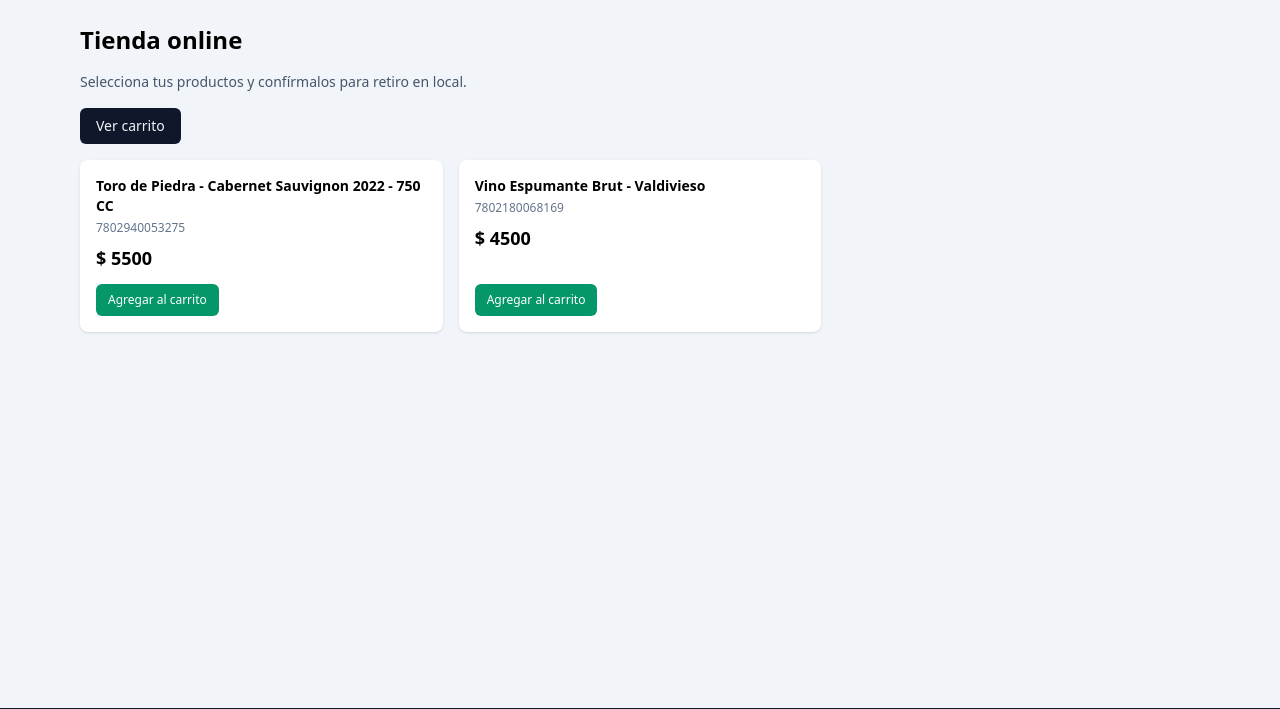
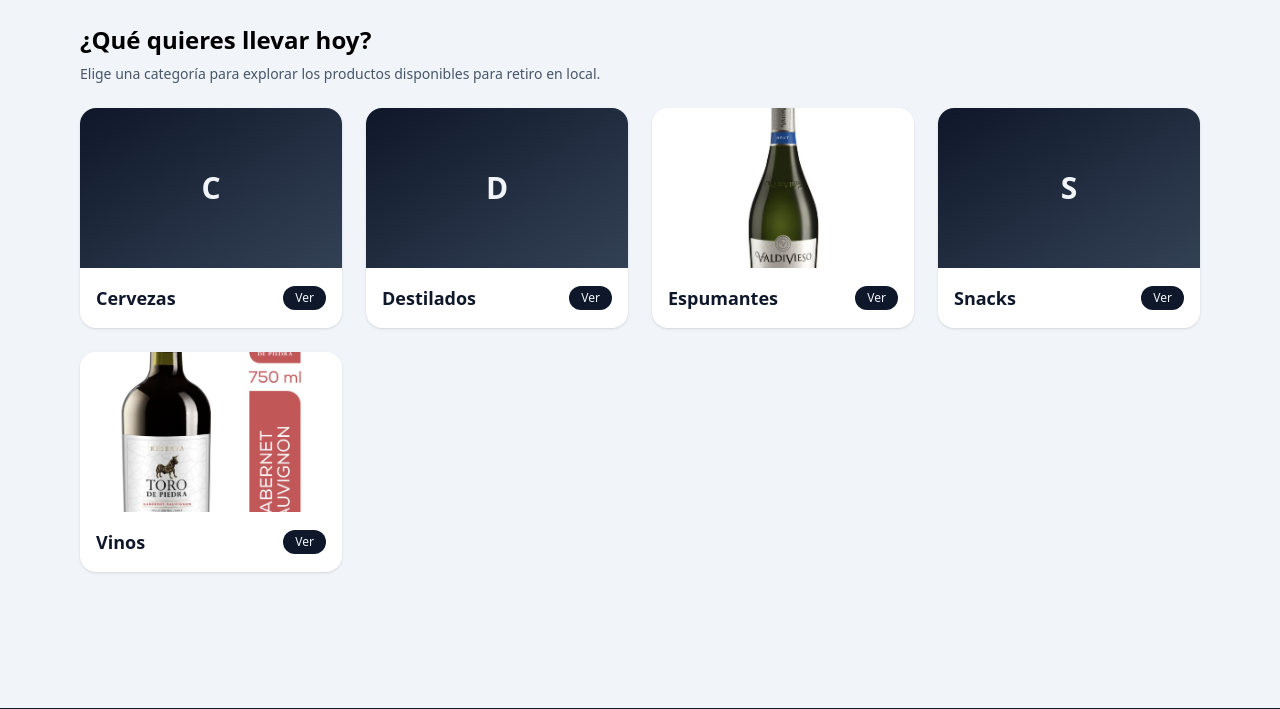
Before and after one commit to BastianPerezG/siper-pirula, a Django app: page /tienda/ in a window 1280 px wide. Shown: the part 52-761 px from the top of the page. Run offline with Django 5.2, Linux system fonts and the light colour scheme; data comes from the database, SQL or seed files in the repository; both versions use the stored data as it was after the commit; some libraries are stand-ins or nearby versions.

Commit message:
Arreglando el home de la tienda

```diff
--- a/inventario/models.py
+++ b/inventario/models.py
@@ -2,7 +2,7 @@ from django.db import models
 from django.db.models import Sum, Case, When, IntegerField, F
 from django.core.exceptions import ValidationError
 from core.models import Negocio
-
+from django.utils.text import slugify
 
 # Modelo Inventario.
 
@@ -10,8 +10,23 @@ class Categoria(models.Model):
     negocio = models.ForeignKey(Negocio, on_delete=models.PROTECT)
     nombre = models.CharField(max_length=80)
 
+    slug = models.SlugField(max_length=100, blank=True)
+    imagen = models.ImageField(upload_to="categorias/", null=True, blank=True)
+
+    activa = models.BooleanField(default=True)
+    orden = models.PositiveIntegerField(default=0)
+
+    creada = models.DateTimeField(auto_now_add=True)
+    actualizada = models.DateTimeField(auto_now=True)
+
     class Meta:
         db_table = "categoria"
+        ordering = ["orden", "nombre"]
+
+    def save(self, *args, **kwargs):
+        if not self.slug:
+            self.slug = slugify(self.nombre)
+        super().save(*args, **kwargs)
 
     def __str__(self):
         return self.nombre
--- /dev/null
+++ b/templates/tienda/home.html
@@ -0,0 +1,47 @@
+{% extends "core/base.html" %}
+
+{% block title %}El Gran Pirula - Categorías{% endblock %}
+
+{% block content %}
+<h1 class="text-2xl font-bold mb-2">
+    ¿Qué quieres llevar hoy?
+</h1>
+<p class="text-sm text-slate-600 mb-6">
+    Elige una categoría para explorar los productos disponibles para retiro en local.
+</p>
+
+<div class="grid grid-cols-1 sm:grid-cols-2 lg:grid-cols-3 xl:grid-cols-4 gap-6">
+    {% for item in categorias_data %}
+        {% with categoria=item.categoria imagen=item.imagen %}
+        <a href="{% url 'tienda:categoria_detalle' categoria.id %}"
+           class="group bg-white rounded-2xl shadow hover:shadow-lg overflow-hidden flex flex-col transition-shadow duration-200">
+
+            {% if imagen %}
+                <img src="{{ imagen.url }}"
+                     alt="{{ categoria.nombre }}"
+                     class="h-40 w-full object-cover group-hover:scale-105 transition-transform duration-300">
+            {% else %}
+                <div class="h-40 w-full bg-gradient-to-br from-slate-900 to-slate-700 flex items-center justify-center">
+                    <span class="text-3xl font-bold text-slate-100">
+                        {{ categoria.nombre|slice:":1" }}
+                    </span>
+                </div>
+            {% endif %}
+
+            <div class="p-4 flex-1 flex items-center justify-between">
+                <h2 class="text-lg font-semibold text-slate-900">
+                    {{ categoria.nombre }}
+                </h2>
+                <span class="ml-3 inline-flex items-center justify-center rounded-full bg-slate-900 text-slate-100 text-xs px-3 py-1">
+                    Ver
+                </span>
+            </div>
+        </a>
+        {% endwith %}
+    {% empty %}
+        <p class="text-sm text-slate-500">
+            No hay categorías configuradas aún. Créalas desde el panel de inventario.
+        </p>
+    {% endfor %}
+</div>
+{% endblock %}
--- a/templates/tienda/producto_lista.html
+++ b/templates/tienda/producto_lista.html
@@ -1,42 +1,41 @@
 {% extends "core/base.html" %}
 
-{% block title %}Tienda - SIPER Pirula{% endblock %}
+{% block title %}
+    {% if categoria %}
+        {{ categoria.nombre }} - SIPER Pirula
+    {% else %}
+        Tienda - SIPER Pirula
+    {% endif %}
+{% endblock %}
 
 {% block content %}
-<h1 class="text-2xl font-bold mb-4">Tienda online</h1>
+<h1 class="text-2xl font-bold mb-2">
+    {% if categoria %}
+        {{ categoria.nombre }}
+    {% else %}
+        Tienda online
+    {% endif %}
+</h1>
 
 <p class="text-sm text-slate-600 mb-4">
-    Selecciona tus productos y confírmalos para retiro en local.
+    {% if categoria %}
+        Productos disponibles en la categoría <strong>{{ categoria.nombre }}</strong>.
+    {% else %}
+        Selecciona tus productos y confírmalos para retiro en local.
+    {% endif %}
 </p>
 
-<div class="mb-4">
+<div class="mb-4 flex justify-between items-center">
+    <a href="{% url 'tienda:home' %}"
+       class="text-xs text-slate-600 hover:underline">
+        ← Volver a categorías
+    </a>
+
     <a href="{% url 'tienda:carrito_ver' %}"
        class="inline-flex items-center px-4 py-2 text-sm rounded-md bg-slate-900 text-slate-100 hover:bg-slate-800">
         Ver carrito
     </a>
 </div>
 
-<div class="grid grid-cols-1 md:grid-cols-3 gap-4">
-    {% for producto in productos %}
-        <div class="bg-white shadow rounded-lg p-4 flex flex-col">
-            <div class="font-semibold text-sm mb-1">
-                {{ producto.nombre }}
-            </div>
-            <div class="text-xs text-slate-500 mb-2">
-                {{ producto.ean }}
-            </div>
-            <div class="text-lg font-bold mb-3">
-                $ {{ producto.precio|floatformat:0 }}
-            </div>
-            <div class="mt-auto">
-                <a href="{% url 'tienda:carrito_agregar' producto.id %}"
-                   class="inline-flex items-center px-3 py-2 text-xs rounded-md bg-emerald-600 text-white hover:bg-emerald-500">
-                    Agregar al carrito
-                </a>
-            </div>
-        </div>
-    {% empty %}
-        <p class="text-slate-500 text-sm">No hay productos disponibles.</p>
-    {% endfor %}
-</div>
+{# ... deja el resto de tu grid de productos igual ... #}
 {% endblock %}
--- a/tienda/urls.py
+++ b/tienda/urls.py
@@ -5,10 +5,21 @@ app_name = "tienda"
 
 urlpatterns = [
     path("", views.tienda_home, name="home"),
+
+    # categorías
+    path(
+        "categoria/<int:categoria_id>/",
+        views.categoria_detalle,
+        name="categoria_detalle",
+    ),
+
+    # carrito
     path("carrito/", views.carrito_ver, name="carrito_ver"),
     path("carrito/agregar/<int:producto_id>/", views.carrito_agregar, name="carrito_agregar"),
+    path("carrito/eliminar/<int:producto_id>/", views.carrito_eliminar, name="carrito_eliminar"),
     path("carrito/actualizar/", views.carrito_actualizar, name="carrito_actualizar"),
-    path("carrito/eliminar/<int:producto_id>/", views.carrito_eliminar, name="carrito_eliminar"),
+
+    # checkout
     path("checkout/", views.checkout_view, name="checkout"),
     path("checkout/exito/<int:pedido_id>/", views.checkout_exito_view, name="checkout_exito"),
 ]
--- a/tienda/views.py
+++ b/tienda/views.py
@@ -3,7 +3,7 @@ from django.urls import reverse
 from django import forms
 
 from core.models import Negocio
-from inventario.models import Producto
+from inventario.models import Producto, Categoria
 from pedidos.models import Pedido, PedidoItem, Cliente
 from pedidos.emails import enviar_correo_pedido_creado
 
@@ -67,17 +67,68 @@ def _build_cart_items(request, negocio):
 # ------------------------------------------------------------------
 
 def tienda_home(request):
+    """
+    Portada de la tienda:
+    muestra tarjetas grandes por categoría.
+    Usa la Categoria del inventario.
+    """
     negocio = get_negocio_actual()
+
+    categorias = Categoria.objects.filter(
+        negocio=negocio
+    ).order_by("nombre")
+
+    # Para cada categoría buscamos una imagen representativa:
+    categorias_data = []
+    for cat in categorias:
+        producto_con_imagen = (
+            Producto.objects
+            .filter(
+                negocio=negocio,
+                categoria=cat,
+                activo=True,
+                imagen__isnull=False,
+            )
+            .first()
+        )
+        categorias_data.append(
+            {
+                "categoria": cat,
+                "imagen": producto_con_imagen.imagen if producto_con_imagen else None,
+            }
+        )
+
+    context = {
+        "categorias_data": categorias_data,
+    }
+    return render(request, "tienda/home.html", context)
+
+
+
+def categoria_detalle(request, categoria_id):
+    """
+    Listado de productos filtrado por categoría,
+    accesible desde las tarjetas del home.
+    """
+    negocio = get_negocio_actual()
+
+    categoria = get_object_or_404(
+        Categoria,
+        pk=categoria_id,
+        negocio=negocio,
+    )
+
     productos = Producto.objects.filter(
         negocio=negocio,
+        categoria=categoria,
         activo=True,
-    ).order_by("nombre")
+    ).order_by("nombre")  # puedes cambiar a "precio" si quieres
 
-    return render(
-        request,
-        "tienda/producto_lista.html",
-        {"productos": productos},
-    )
+    context = {
+        "categoria": categoria,
+        "productos": productos,
+    }
+    return render(request, "tienda/producto_lista.html", context)
 
 
 def carrito_agregar(request, producto_id):
```
Also changed, not shown: db.sqlite3, inventario/migrations/0003_alter_categoria_options_categoria_activa_and_more.py (added).
